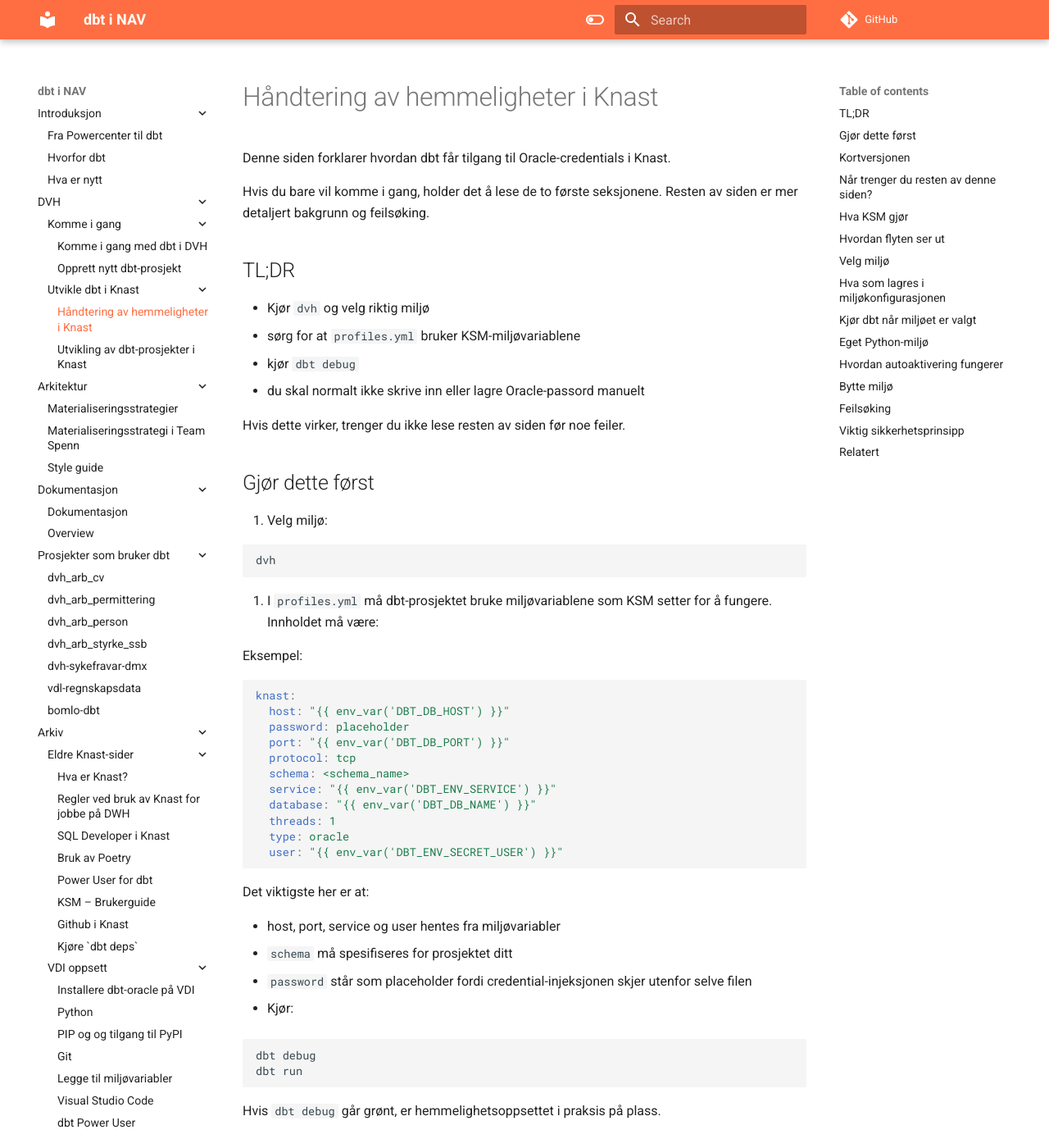
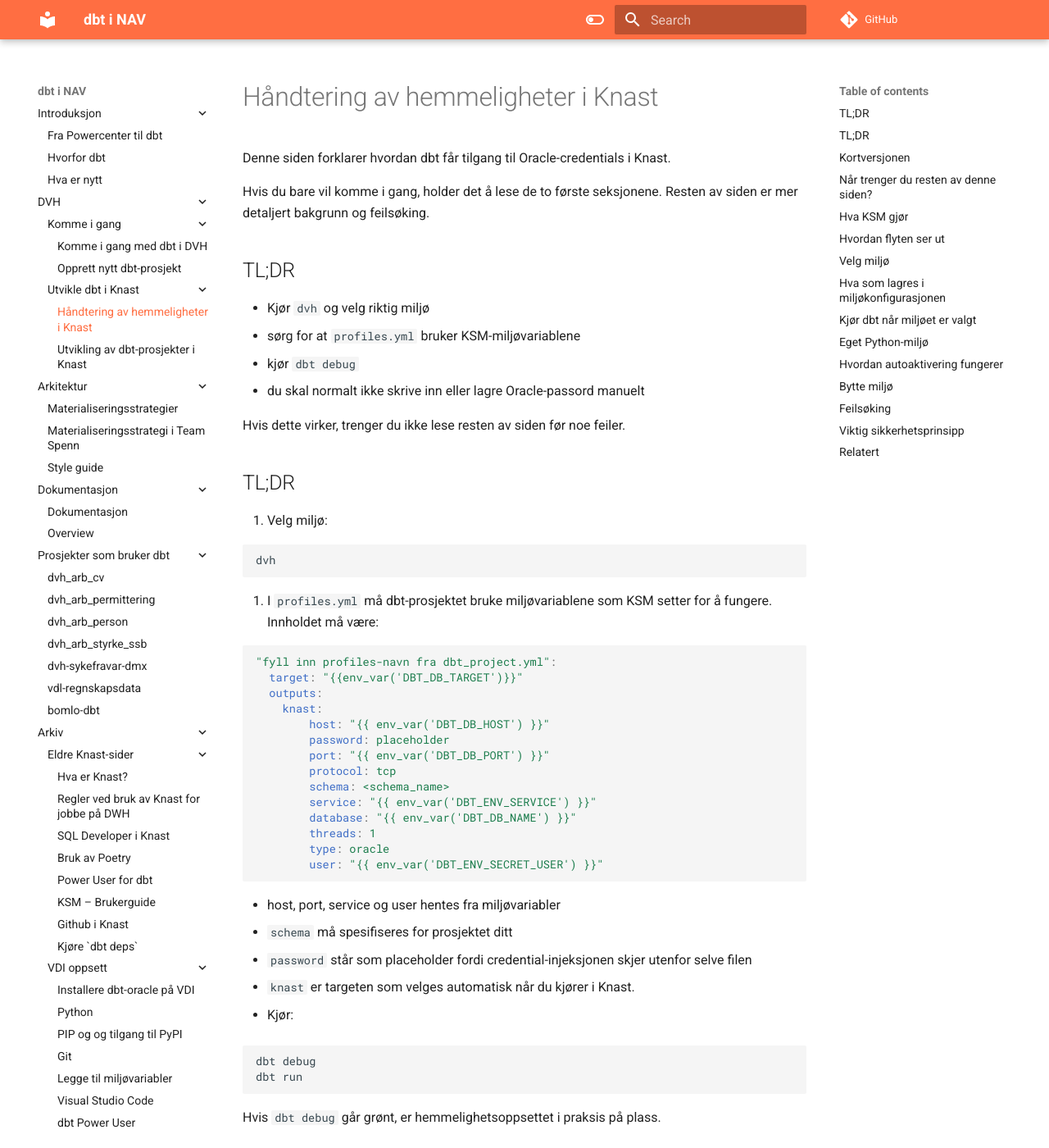
Before and after one commit to navikt/dbt-i-nav, an MkDocs documentation site: the page built from docs/dbt i Knast/handtering-av-hemmeligheter.md, in a window 1280 px wide and 1400 px high. Shown: the whole window at 82% size. Built offline with MkDocs 1.6.1 and Material for MkDocs 9.7.7, drawn with Linux system fonts in a browser that asks for light colours; comment, search, counter and statistics services are not loaded.

Commit message:
docs: update 'handtering-av-hemmeligheter.md' to improve clarity and structure; change section title and enhance profiles.yml example

````diff
--- a/docs/dbt i Knast/handtering-av-hemmeligheter.md
+++ b/docs/dbt i Knast/handtering-av-hemmeligheter.md
@@ -13,7 +13,7 @@
 
 Hvis dette virker, trenger du ikke lese resten av siden før noe feiler.
 
-## Gjør dette først
+## TL;DR
 
 1. Velg miljø:
 
@@ -23,27 +23,27 @@
 
 2. I `profiles.yml` må dbt-prosjektet bruke miljøvariablene som KSM setter for å fungere. Innholdet må være:
 
-Eksempel:
-
 ```yaml
-knast:
-  host: "{{ env_var('DBT_DB_HOST') }}"
-  password: placeholder
-  port: "{{ env_var('DBT_DB_PORT') }}"
-  protocol: tcp
-  schema: <schema_name>
-  service: "{{ env_var('DBT_ENV_SERVICE') }}"
-  database: "{{ env_var('DBT_DB_NAME') }}"
-  threads: 1
-  type: oracle
-  user: "{{ env_var('DBT_ENV_SECRET_USER') }}"
+"fyll inn profiles-navn fra dbt_project.yml":
+  target: "{{env_var('DBT_DB_TARGET')}}"
+  outputs:
+    knast:
+        host: "{{ env_var('DBT_DB_HOST') }}"
+        password: placeholder
+        port: "{{ env_var('DBT_DB_PORT') }}"
+        protocol: tcp
+        schema: <schema_name>
+        service: "{{ env_var('DBT_ENV_SERVICE') }}"
+        database: "{{ env_var('DBT_DB_NAME') }}"
+        threads: 1
+        type: oracle
+        user: "{{ env_var('DBT_ENV_SECRET_USER') }}"
 ```
-
-Det viktigste her er at:
 
 - host, port, service og user hentes fra miljøvariabler
 - `schema` må spesifiseres for prosjektet ditt
 - `password` står som placeholder fordi credential-injeksjonen skjer utenfor selve filen
+- `knast` er targeten som velges automatisk når du kjører i Knast.
 
 3. Kjør:
 
````
